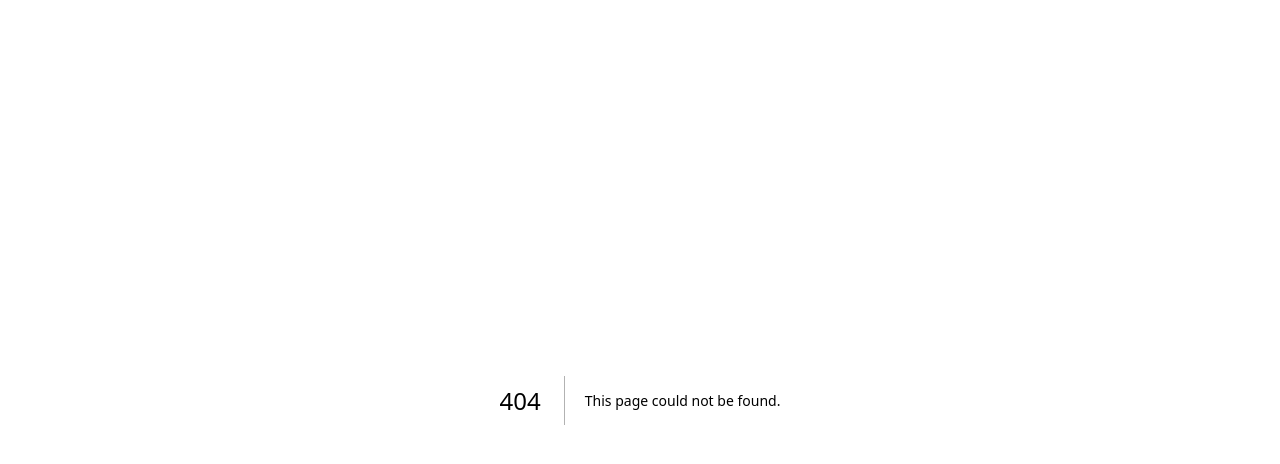
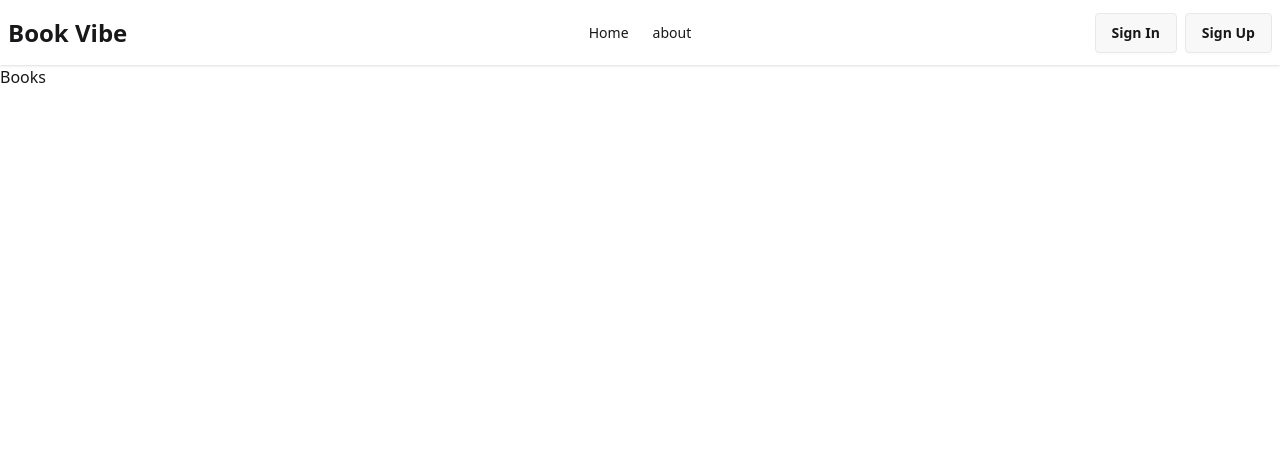
Before and after one commit to nafismahamudshahin/book-vibe, a Next.js app: page /books in a window 1280 px wide. Before the commit this address had no page. Shown: the top 464 px of the page. Built offline with nearby package versions, Linux system fonts and the light colour scheme.

Commit message:
inplement navbar and create books page

```diff
--- /dev/null
+++ b/src/app/books/page.tsx
@@ -0,0 +1,14 @@
+import React from 'react';
+
+const BooksPage = () => {
+    return (
+        <div>
+            <h1>Books</h1>
+            <div>
+
+            </div>
+        </div>
+    );
+};
+
+export default BooksPage;
--- a/src/app/layout.tsx
+++ b/src/app/layout.tsx
@@ -1,6 +1,7 @@
 import type { Metadata } from "next";
 import { Geist, Geist_Mono } from "next/font/google";
 import "./globals.css";
+import Navbar from "@/components/Navbar";
 
 const geistSans = Geist({
   variable: "--font-geist-sans",
@@ -25,6 +26,7 @@
       className={`${geistSans.variable} ${geistMono.variable} h-full antialiased`}
     >
       <body className="min-h-full flex flex-col">
+        <Navbar></Navbar>
         <main>
           {children}
         </main>
--- /dev/null
+++ b/src/components/Navbar.tsx
@@ -0,0 +1,43 @@
+import Link from 'next/link';
+import React from 'react';
+
+const Navbar = () => {
+    const links = (
+        <>
+            <li><Link href="/">Home</Link></li>
+            <li><Link href="/">about</Link></li>
+        </>
+    )
+    return (
+        <nav className='bg-base-100 shadow-sm'>
+            <div className="container mx-auto navbar ">
+                <div className="navbar-start">
+                    <div className="dropdown">
+                        <div tabIndex={0} role="button" className="btn btn-ghost lg:hidden">
+                            <svg aria-label="Menu" xmlns="http://www.w3.org/2000/svg" className="h-5 w-5" fill="none" viewBox="0 0 24 24" stroke="currentColor"> <path strokeLinecap="round" strokeLinejoin="round" strokeWidth="2" d="M4 6h16M4 12h8m-8 6h16" /> </svg>
+                        </div>
+                        <ul
+                            tabIndex={-1}
+                            className="menu menu-sm dropdown-content bg-base-100 rounded-box z-1 mt-3 w-52 p-2 shadow">
+                            {links}
+                        </ul>
+                    </div>
+                    <div>
+                        <Link href="/" className='text-2xl font-bold'>Book Vibe</Link>
+                    </div>
+                </div>
+                <div className="navbar-center hidden lg:flex">
+                    <ul className="menu menu-horizontal px-1">
+                        {links}
+                    </ul>
+                </div>
+                <div className="navbar-end gap-2">
+                    <Link href="" className="btn">Sign In</Link>
+                    <Link href="" className="btn">Sign Up</Link>
+                </div>
+            </div>
+        </nav>
+    );
+};
+
+export default Navbar;
```
